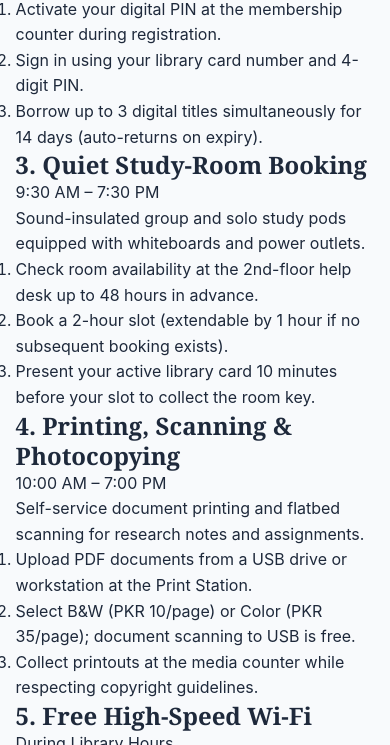
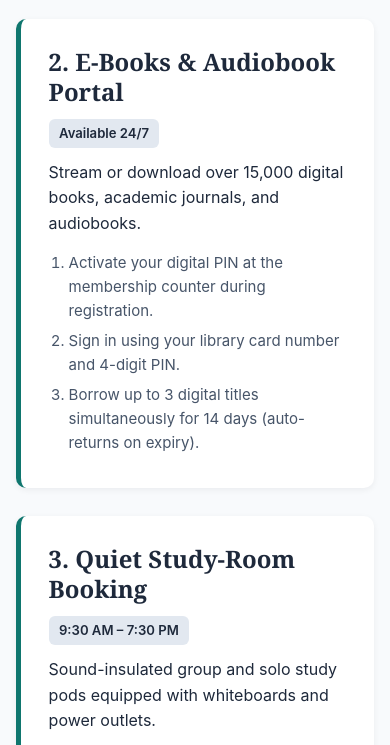
Before and after one commit to DevOps-Assignment-2/DevOps-A-2, a website: page src/services.html in a window 390 px wide. Shown: the part 840-1585 px from the top of the page. Drawn offline with Linux system fonts and the light colour scheme.

Commit message:
style(services): add responsive styles and media query for services page

```diff
--- a/styles/style.css
+++ b/styles/style.css
@@ -181,9 +181,8 @@ main {
   }
 }
 
-
 /* ==========================================================================
-   1. HOME PAGE STYLES (src/index.html) - Assigned to: Team Lead
+1. HOME PAGE STYLES (src/index.html) - Assigned to: Team Lead
    ========================================================================== */
 .hero-section {
   background: linear-gradient(rgba(30, 41, 59, 0.88), rgba(15, 118, 110, 0.88));
@@ -276,3 +275,56 @@ main {
     grid-template-columns: 1fr;
   }
 }
+
+/* ==========================================================================
+4. DIGITAL SERVICES PAGE STYLES (src/services.html) - Assigned to: Member 3
+   ========================================================================== */
+.services-grid {
+  display: grid;
+  grid-template-columns: repeat(2, 1fr);
+  gap: 1.75rem;
+}
+
+.service-card {
+  background: var(--bg-white);
+  border-radius: var(--radius);
+  padding: 1.75rem;
+  box-shadow: var(--shadow-sm);
+  border-left: 5px solid var(--primary-color);
+}
+
+.service-header {
+  display: flex;
+  justify-content: space-between;
+  align-items: center;
+  gap: 0.75rem;
+  margin-bottom: 0.75rem;
+  flex-wrap: wrap;
+}
+
+.service-timing {
+  background: #e2e8f0;
+  color: var(--secondary-color);
+  font-size: 0.82rem;
+  font-weight: 600;
+  padding: 0.25rem 0.65rem;
+  border-radius: 6px;
+}
+
+.service-steps {
+  margin-top: 0.9rem;
+  padding-left: 1.25rem;
+  color: var(--text-muted);
+  font-size: 0.94rem;
+}
+
+.service-steps li {
+  margin-bottom: 0.35rem;
+}
+
+/* Digital Services Page Responsive Media Query */
+@media (max-width: 768px) {
+  .services-grid {
+    grid-template-columns: 1fr;
+  }
+}
```
